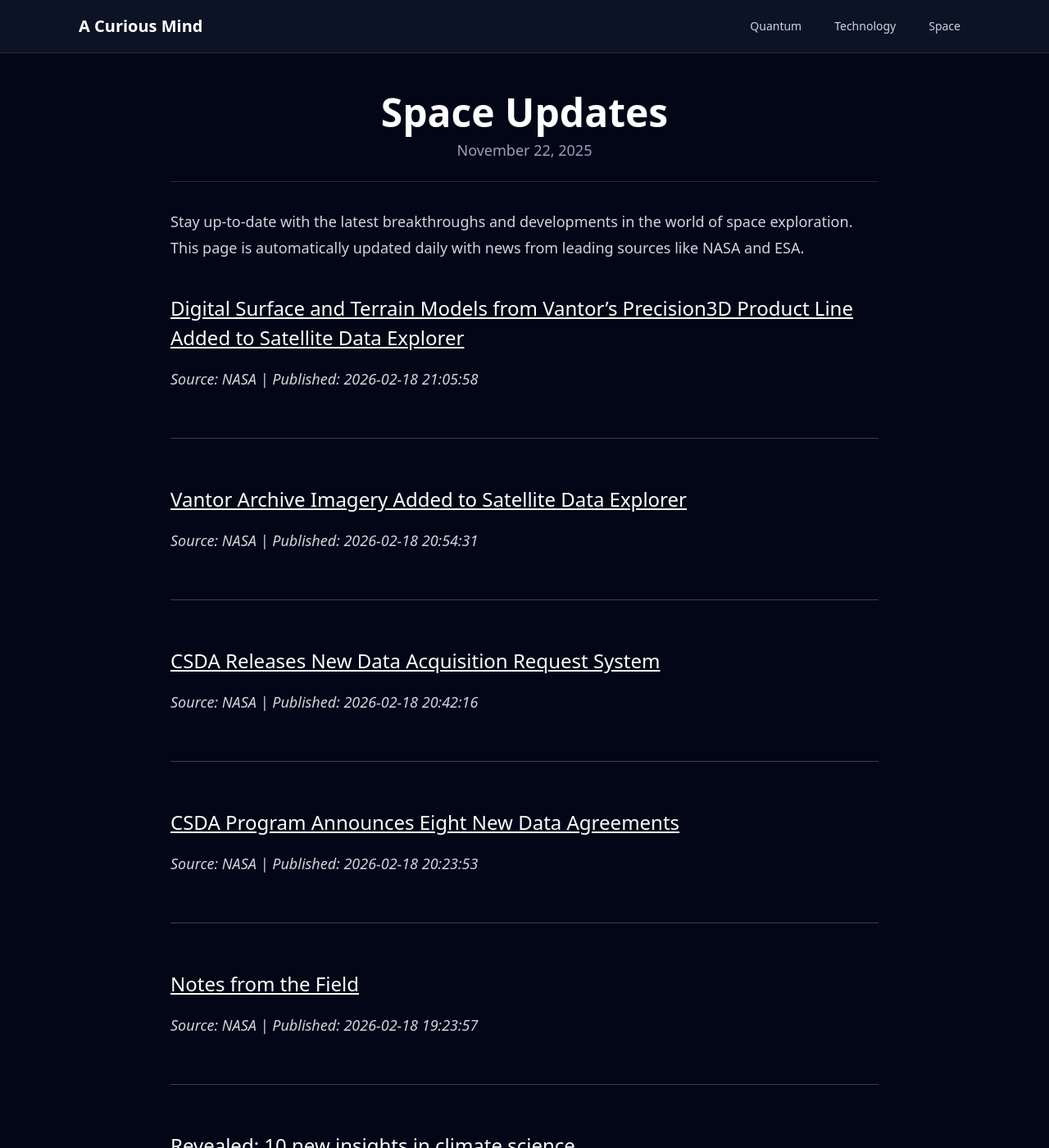
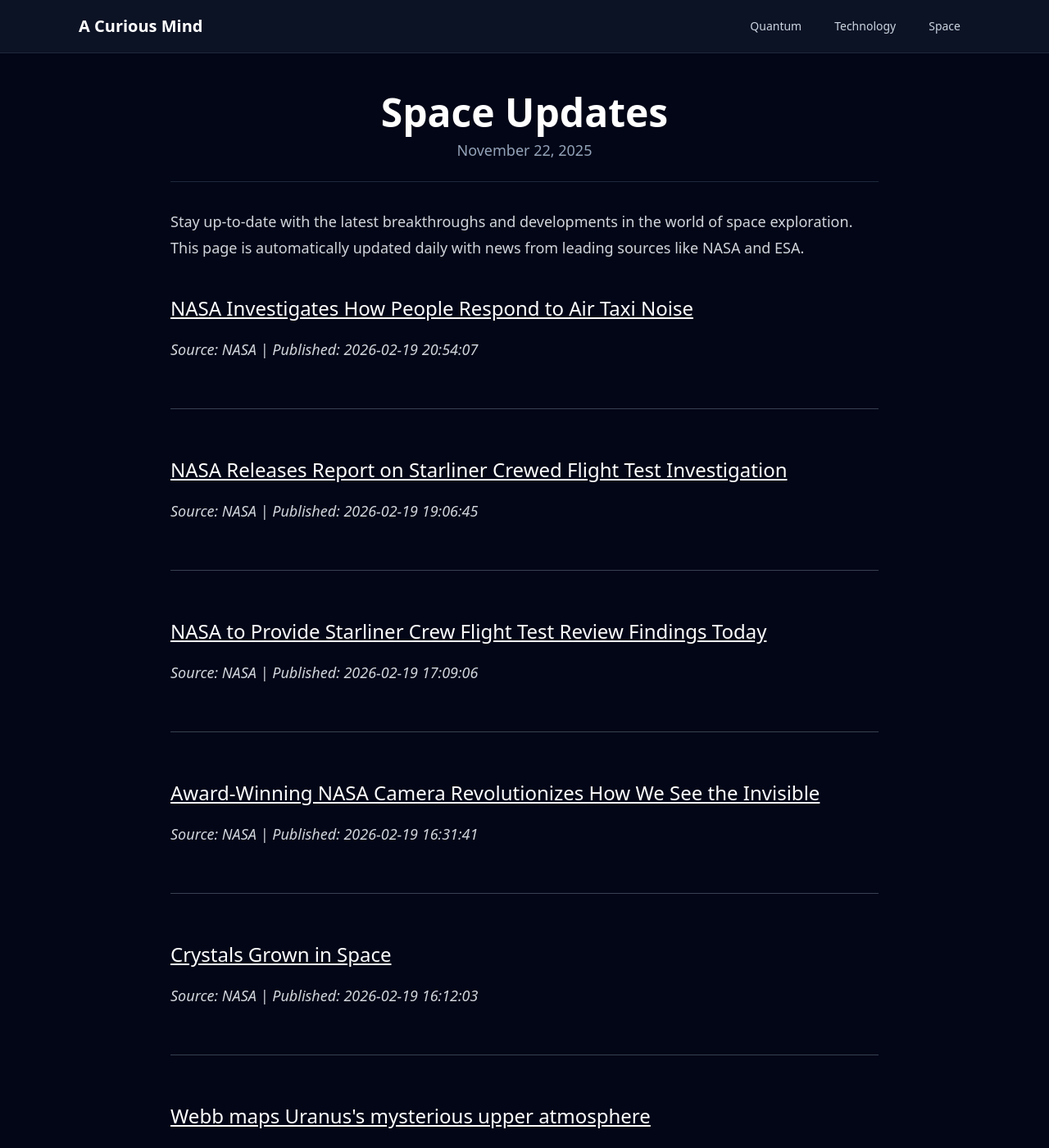
Before and after one commit to onehl7/onehl7.github.io, a Jekyll site: the page built from _posts/2025-11-22-space-updates.md, in a window 1280 px wide and 1400 px high. Shown: the whole window at 82% size. Built offline with Jekyll 4.4.1, drawn with Linux system fonts in a browser that asks for light colours; nearby versions of some CDN libraries; some of the changed text lies outside the part shown.

Commit message:
Update space news data

```diff
--- a/_data/space_news.json
+++ b/_data/space_news.json
@@ -1,33 +1,45 @@
 [
   {
     "source": "NASA",
-    "title": "Digital Surface and Terrain Models from Vantor\u2019s Precision3D Product Line Added to Satellite Data Explorer",
-    "link": "https://science.nasa.gov/uncategorized/digital-surface-and-terrain-models-from-vantors-precision3d-product-line-added-to-satellite-data-explorer/",
-    "published": "2026-02-18 21:05:58"
+    "title": "NASA Investigates How People Respond to Air Taxi Noise",
+    "link": "https://www.nasa.gov/image-article/nasa-investigates-how-people-respond-to-air-taxi-noise/",
+    "published": "2026-02-19 20:54:07"
   },
   {
     "source": "NASA",
-    "title": "Vantor Archive Imagery Added to Satellite Data Explorer",
-    "link": "https://science.nasa.gov/uncategorized/vantor-archive-imagery-added-to-satellite-data-explorer/",
-    "published": "2026-02-18 20:54:31"
+    "title": "NASA Releases Report on Starliner Crewed Flight Test Investigation",
+    "link": "https://www.nasa.gov/news-release/nasa-releases-report-on-starliner-crewed-flight-test-investigation/",
+    "published": "2026-02-19 19:06:45"
   },
   {
     "source": "NASA",
-    "title": "CSDA Releases New Data Acquisition Request System",
-    "link": "https://science.nasa.gov/uncategorized/csda-releases-new-data-acquisition-request-system/",
-    "published": "2026-02-18 20:42:16"
+    "title": "NASA to Provide Starliner Crew Flight Test Review Findings Today",
+    "link": "https://www.nasa.gov/news-release/nasa-to-provide-starliner-crew-flight-test-review-findings-today/",
+    "published": "2026-02-19 17:09:06"
   },
   {
     "source": "NASA",
-    "title": "CSDA Program Announces Eight New Data Agreements",
-    "link": "https://science.nasa.gov/uncategorized/csda-program-announces-eight-new-data-agreements/",
-    "published": "2026-02-18 20:23:53"
+    "title": "Award-Winning NASA Camera Revolutionizes How We See the Invisible",
+    "link": "https://www.nasa.gov/aeronautics/award-winning-nasa-camera-revolutionizes-how-we-see-the-invisible/",
+    "published": "2026-02-19 16:31:41"
   },
   {
     "source": "NASA",
-    "title": "Notes from the Field",
-    "link": "https://science.nasa.gov/missions/explorer/notes-from-the-field/",
-    "published": "2026-02-18 19:23:57"
+    "title": "Crystals Grown in Space",
+    "link": "https://www.nasa.gov/image-article/crystals-grown-in-space/",
+    "published": "2026-02-19 16:12:03"
+  },
+  {
+    "source": "ESA",
+    "title": "Webb maps Uranus's mysterious upper atmosphere",
+    "link": "https://www.esa.int/Science_Exploration/Space_Science/Webb/Webb_maps_Uranus_s_mysterious_upper_atmosphere",
+    "published": "2026-02-19 14:00:00"
+  },
+  {
+    "source": "ESA",
+    "title": "ESA\u2019s Celeste target launch date confirmed",
+    "link": "https://www.esa.int/Applications/Satellite_navigation/ESA_s_Celeste_target_launch_date_confirmed",
+    "published": "2026-02-19 09:18:00"
   },
   {
     "source": "ESA",
@@ -43,18 +55,6 @@
   },
   {
     "source": "ESA",
-    "title": "Official start of ESA astronaut Sophie Adenot\u2019s \u03b5psilon mission",
-    "link": "https://www.esa.int/Science_Exploration/Human_and_Robotic_Exploration/Official_start_of_ESA_astronaut_Sophie_Adenot_s_epsilon_mission",
-    "published": "2026-02-14 22:45:00"
-  },
-  {
-    "source": "ESA",
-    "title": "Crew-12: Docking, hatch opening and welcome remarks",
-    "link": "https://www.esa.int/ESA_Multimedia/Videos/2026/02/Crew-12_Docking_hatch_opening_and_welcome_remarks",
-    "published": "2026-02-13 23:30:00"
-  },
-  {
-    "source": "ESA",
     "title": "\u03b5psilon",
     "link": "https://www.esa.int/Science_Exploration/Human_and_Robotic_Exploration/epsilon",
     "published": "2026-01-21 12:54:00"
```
